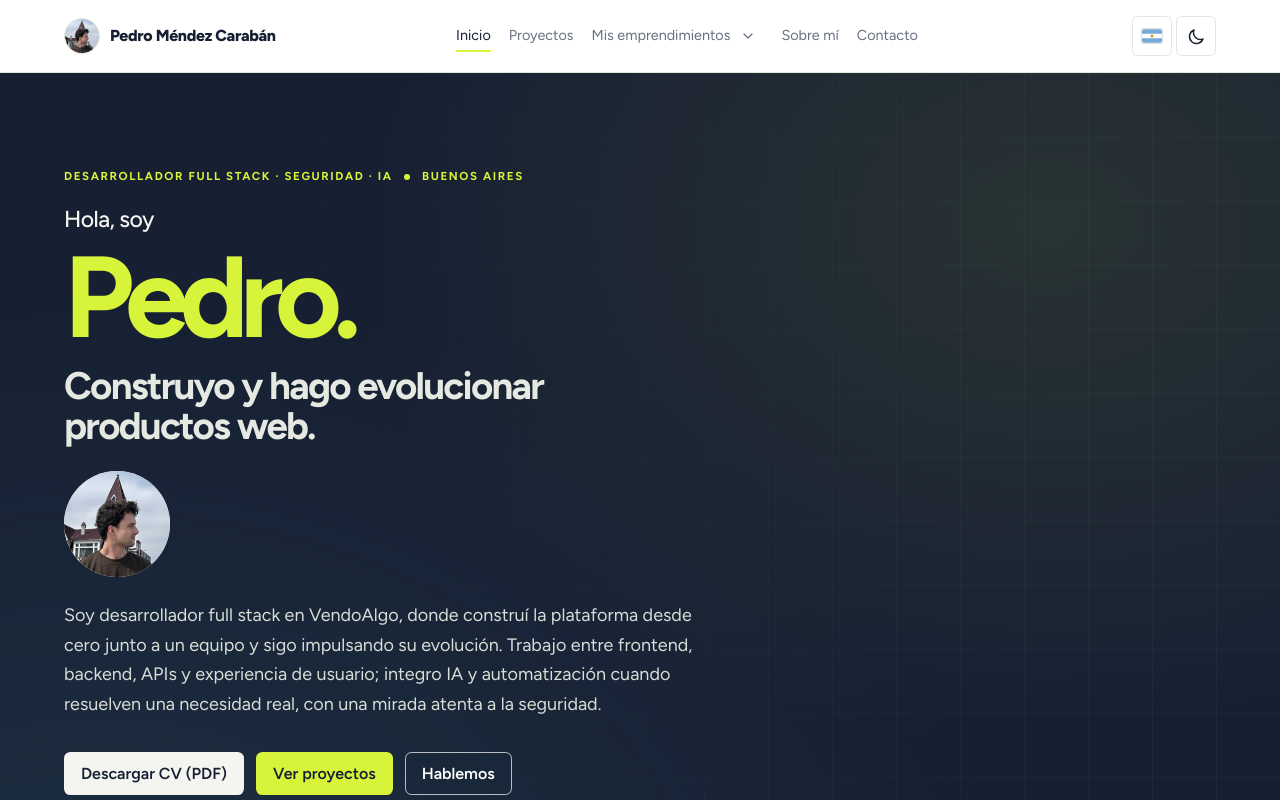
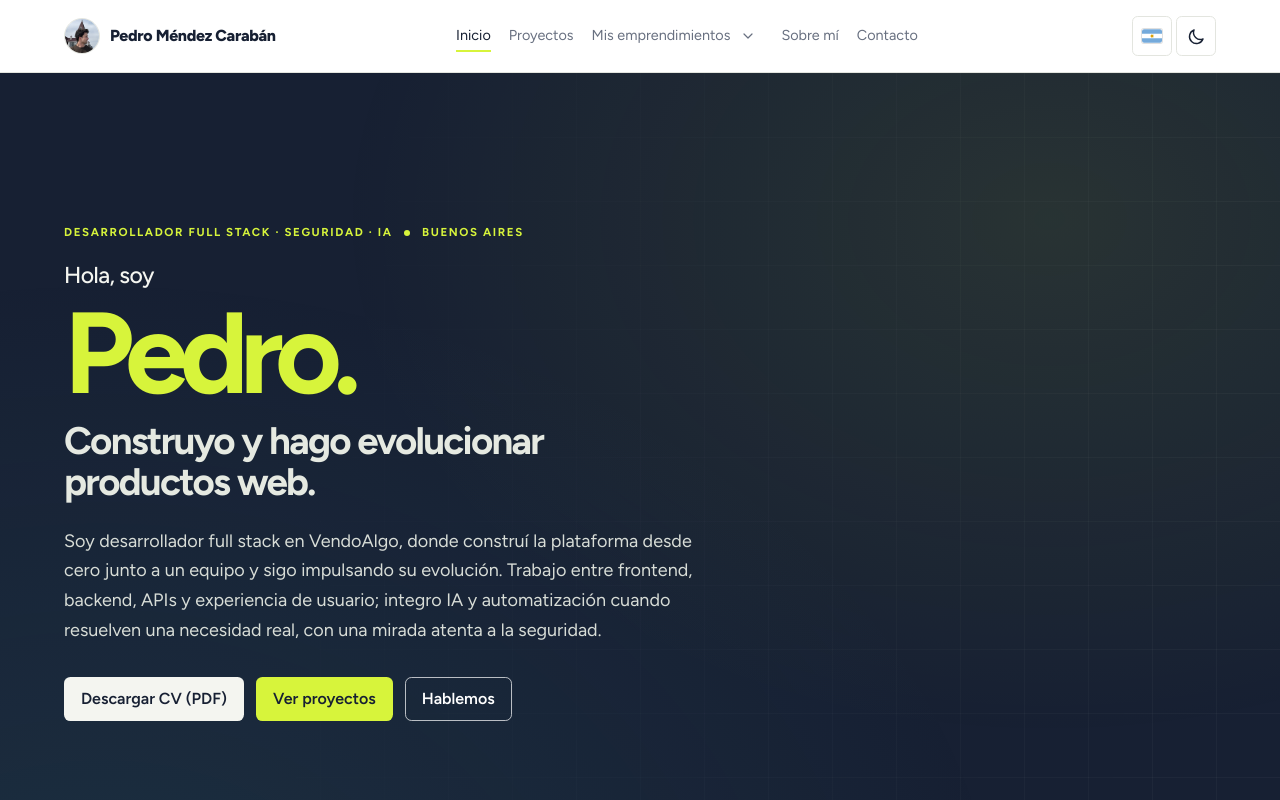
Before and after one commit to Pedro-2577/portfolio-2025, a Vue app: page / in a window 1280 px wide. Shown: the top 800 px of the page. Built offline with nearby package versions, Linux system fonts and the light colour scheme.

Commit message:
fix: blend full hero portrait and hide desktop duplicate

```diff
--- a/src/App.vue
+++ b/src/App.vue
@@ -394,7 +394,7 @@ onUnmounted(() => {
           </div>
           <aside class="hero-person">
             <figure class="hero-portrait">
-              <div class="hero-portrait-frame profile-photo-frame"><img :src="assetBase + 'pedro-portrait.jpg'" alt="Pedro Martín Méndez Carabán" width="666" height="888" fetchpriority="high" decoding="async"></div>
+              <div class="hero-portrait-frame"><img :src="assetBase + 'pedro-portrait.jpg'" alt="Pedro Martín Méndez Carabán" width="666" height="888" fetchpriority="high" decoding="async"></div>
               <figcaption><strong>Pedro Méndez Carabán</strong><span>{{ t.portraitRole }}</span></figcaption>
             </figure>
             <a class="hero-work" href="#project/vendoalgo" @click.prevent="navigate('project/vendoalgo')"><span>{{ t.proofLabel }}</span><strong>VendoAlgo</strong></a>
--- a/src/portfolioMotion.css
+++ b/src/portfolioMotion.css
@@ -267,12 +267,13 @@
 .brand.brand-with-avatar { display: inline-flex; align-items: center; gap: 10px; min-width: 0; white-space: normal; }
 .brand-avatar { width: 36px; height: 36px; border: 1px solid var(--line); }
 .brand-name { min-width: 0; line-height: 1.25; }
-.hero .hero-person { width: min(100%, 340px); justify-self: end; }
+.hero .hero-person { width: min(100%, 400px); justify-self: end; }
 .hero .hero-portrait { aspect-ratio: auto; overflow: visible; background: transparent; border: 0; box-shadow: none; border-radius: 0; transform: none; }
 .hero .hero-portrait::before, .hero .hero-portrait::after { display: none; }
-.hero-portrait-frame { width: 100%; border: 1px solid rgba(255,255,255,.25); box-shadow: 0 18px 48px rgba(0,0,0,.18); }
+.hero-portrait-frame { position: relative; display: block; width: 100%; overflow: hidden; border: 0; border-radius: 0; background: transparent; box-shadow: none; -webkit-mask-image: linear-gradient(to right, transparent 0%, #000 13%, #000 87%, transparent 100%), linear-gradient(to bottom, transparent 0%, #000 9%, #000 82%, transparent 100%); -webkit-mask-composite: source-in; mask-image: linear-gradient(to right, transparent 0%, #000 13%, #000 87%, transparent 100%), linear-gradient(to bottom, transparent 0%, #000 9%, #000 82%, transparent 100%); mask-composite: intersect; }
+.hero-portrait-frame > img { position: static; display: block; width: 100%; height: auto; max-width: 100%; object-fit: contain; object-position: center; transform: none; }
 .hero .hero-portrait figcaption { position: static; padding: 18px 0 0; text-align: center; background: none; }
-.hero .hero-mobile-portrait.profile-photo-frame { width: 106px; height: 106px; border-radius: 50%; }
+.hero .hero-mobile-portrait.profile-photo-frame { display: none; width: 106px; height: 106px; border-radius: 50%; }
 @media (max-width: 960px) {
   .brand.brand-with-avatar { gap: 8px; font-size: .85rem; }
   .brand-avatar { width: 30px; height: 30px; }
@@ -282,3 +283,5 @@
   .buyer-header .brand.brand-with-avatar { gap: 7px; font-size: .78rem; }
   .buyer-header .brand-avatar { width: 28px; height: 28px; }
 }
+
+@media (max-width: 700px) { .hero .hero-mobile-portrait.profile-photo-frame { display: block; border: 0; } }
```
